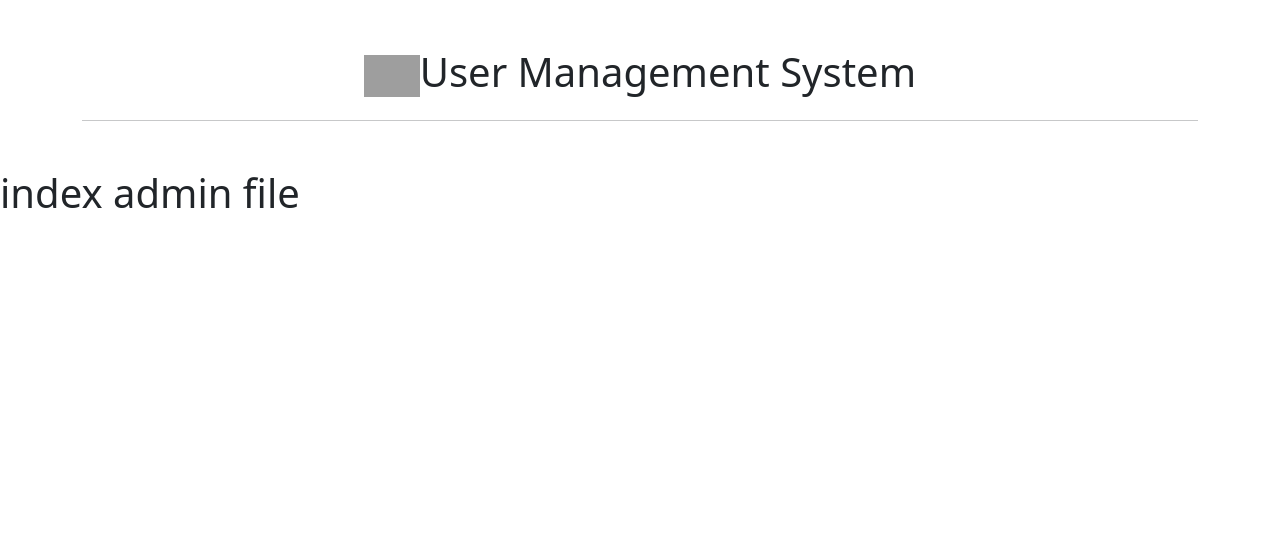
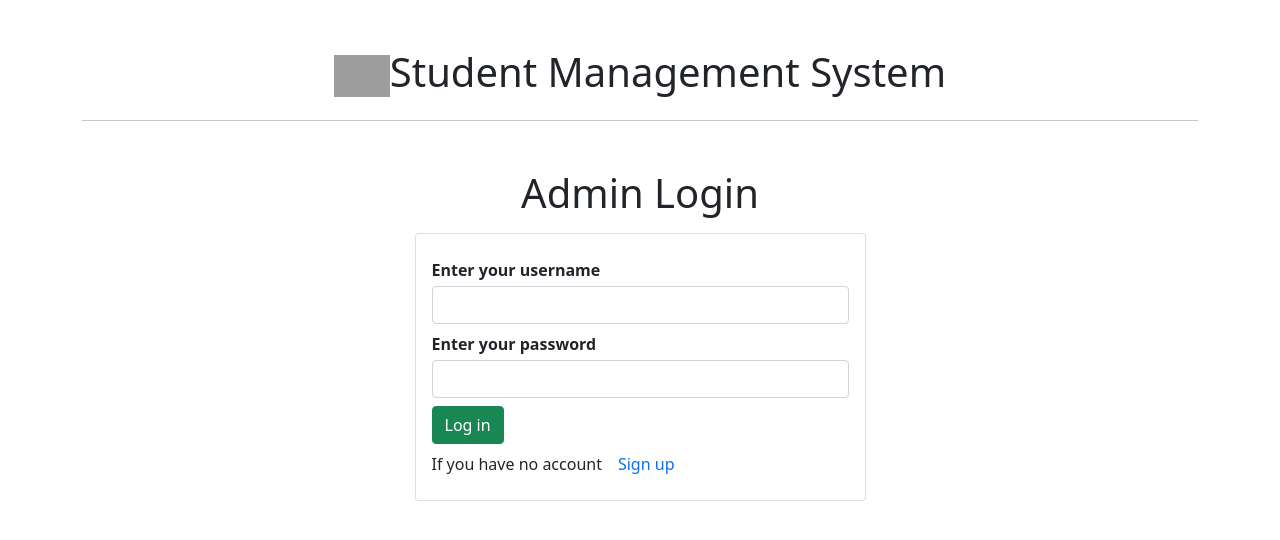
Before and after one commit to hvhuy2004/Flask_Project_CRUD, a Flask app: page /admin/ in a window 1280 px wide. Shown: the top 540 px of the page. Run offline with Flask 3, Linux system fonts and the light colour scheme; grey boxes are pictures that could not be loaded.

Commit message:
admin login logout

```diff
--- a/main.py
+++ b/main.py
@@ -53,10 +53,10 @@ with app.app_context():
 def index():
     return render_template('index.html', title="")
 
-# Admin login
-@app.route('/admin/')
-def adminIndex():
-    return render_template('admin/index.html', title="Admin Login")
+# # Admin login
+# @app.route('/admin/')
+# def adminIndex():
+#     return render_template('admin/index.html', title="Admin Login")
 
 # -------------------user area-------------------
 
@@ -87,38 +87,6 @@ def userIndex():
     return render_template('user/index.html', title="User Login")
 
 
-
-def userIndex():
-    if session.get('user_id'):
-        return redirect('/user/dashboard')
-
-    if request.method == 'POST':
-
-        # get the name of the field
-        email = request.form.get('email')
-        password = request.form.get('password')
-
-        # check user exist in this email or not
-        users = User().query.filter_by(email=email).first()
-        if users and bcrypt.check_password_hash(users.password, password):
-
-            # check the admin approved your account or not
-            is_approve = User.query.filter_by(id=users.id).first()
-            # first return the is_approve:
-            if is_approve.status ==0:
-                flash('Your account is not approved by Admin', 'danger')
-                return redirect('/user/')
-            else:
-                session['user_id'] = users.id
-                session['username'] = users.username
-                flash('Login Successfully', 'success')
-                return redirect('/user/dashboard')
-        else:
-            flash('Invalid Email and Password', 'danger')
-            return redirect('/user/')
-
-    else:
-        return render_template('user/index.html', title="User Login")
 
 # User register
 @app.route('/user/signup', methods=['POST', 'GET'])
@@ -255,8 +223,58 @@ def userUpdateProfile():
 
 # -------------------admin area-------------------
 
+# Admin login
+@app.route('/admin/', methods=['POST', 'GET'])
+def adminIndex():
+    # Nếu người dùng đã đăng nhập và có quyền admin
+    if session.get('user_id') and session.get('role') == 'admin':
+        return redirect('/admin/dashboard')
+
+    if request.method == 'POST':
+        username = request.form.get('username')
+        password = request.form.get('password')
+
+        admin_user = User.query.filter_by(username=username).first()
+        if admin_user and bcrypt.check_password_hash(admin_user.password, password):
+            if admin_user.role != 'admin':
+                flash('Access denied: Admin privileges required.', 'danger')
+                return redirect('/admin/')
+            elif admin_user.status == 0:
+                flash('Your admin account is not approved.', 'danger')
+                return redirect('/admin/')
+            else:
+                session['user_id'] = admin_user.id
+                session['username'] = admin_user.username
+                session['role'] = admin_user.role
+                flash('Admin login successful', 'success')
+                return redirect('/admin/dashboard')
+        else:
+            flash('Invalid Username and Password', 'danger')
+            return redirect('/admin/')
+
+    return render_template('admin/index.html', title="Admin Login")
 
 
+@app.route('/admin/dashboard')
+def adminDashboard():
+    # Kiểm tra xem người dùng có đang đăng nhập và có quyền admin hay không
+    if not session.get('user_id') or session.get('role') != 'admin':
+        return redirect('/admin/')  # Chuyển hướng đến trang đăng nhập admin nếu không đúng
+    users = User.query.all()
+    return render_template('admin/dashboard.html', title="Admin Dashboard", users=users)
+
+# Admin logout
+@app.route('/admin/logout')
+def adminLogout():
+    if not session.get('user_id'):
+        return redirect('/admin/')
+
+    if session.get('user_id'):
+        session['user_id'] = None
+        session['username'] = None
+        session.clear()
+        flash('Logout successfully', 'success')
+        return redirect('/admin/')
 
 
 # Route để xem tất cả tài khoản
@@ -266,9 +284,6 @@ def view_users():
     return render_template('admin/view_users.html', users=users, title="View Users")
 
 
-@app.route('/admin/dashboard')
-def adminDashboard():
-    return render_template('admin/dashboard.html', title="Admin Dashboard")
 
 if __name__ == '__main__':
     app.run(debug=True)
--- a/templates/admin/dashboard.html
+++ b/templates/admin/dashboard.html
@@ -4,6 +4,7 @@
     {% include 'admin/navbar.html' %}
 </div>
 <div class="container">
-    <h1>hello</h1>
+    <h1>Student Management System</h1>
+
 </div>
 {% endblock content %}
--- a/templates/admin/index.html
+++ b/templates/admin/index.html
@@ -1,5 +1,41 @@
-{% extends "admin/layout.html" %}
+{% extends "user/layout.html" %}
 
 {% block content %}
-<h1>index admin file</h1>
+<div class="container">
+    <h1 class="text-center my-3">
+        Admin Login
+    </h1>
+    <div class="row d-flex justify-content-center">
+        <div class="col-xl-5 col-lg-5 col-md-6 col-sm-12">
+            {% with messages = get_flashed_messages(with_categories=true) %}
+            {% if messages %}
+            {% for category, message in messages %}
+            <div class="alert alert-{{category}}">
+                <strong>{{message}}</strong>
+            </div>
+            {% endfor %}
+            {% endif %}
+            {% endwith %}
+            <div class="card">
+                <div class="card-body">
+                    <form action="" method="post">
+
+                        <div class="my-2">
+                            <label for=""><b>Enter your username</b></label>
+                            <input type="text" name="username" id="username" class="form-control my-1">
+                        </div>
+
+                        <div class="my-2">
+                            <label for=""><b>Enter your password</b></label>
+                            <input type="password" name="password" id="password" class="form-control my-1">
+                        </div>
+                        <button class="btn btn-success">Log in</button>
+                        <span class="d-flex align-items-center">If you have no account<a href="/user/signup"
+                                class="text-center nav-link">Sign up</a></span>
+                    </form>
+                </div>
+            </div>
+        </div>
+    </div>
+</div>
 {% endblock content %}
--- a/templates/admin/layout.html
+++ b/templates/admin/layout.html
@@ -6,9 +6,9 @@
     <meta http-equiv="X-UA-Compatible" content="IE=edge">
     <meta name="viewport" content="width=device-width, initial-scale=1">
     {% if title %}
-    <title>{{title}} - User Management System</title>
+    <title>{{title}} - Student Management System</title>
     {% else %}
-    <title>User Management System</title>
+    <title>Student Management System</title>
     {% endif %}
 
     <link href="https://cdn.jsdelivr.net/npm/bootstrap@5.0.2/dist/css/bootstrap.min.css" rel="stylesheet"
@@ -19,7 +19,7 @@
     <div class="container my-5">
         <div class="d-flex justify-content-center align-items-center">
             <img style="width: 5%;" src="https://www.svgrepo.com/show/352630/user-cog.svg" alt="">
-            <h1>User Management System</h1>
+            <h1>Student Management System</h1>
         </div>
         <div class="text-center my-2">
             {% if session.get('user_id') %}
--- a/templates/index.html
+++ b/templates/index.html
@@ -5,7 +5,7 @@
     <meta charset="utf-8">
     <meta http-equiv="X-UA-Compatible" content="IE=edge">
     <meta name="viewport" content="width=device-width, initial-scale=1">
-    <title>User Management System</title>
+    <title>Student Management System</title>
 
     <link href="https://cdn.jsdelivr.net/npm/bootstrap@5.0.2/dist/css/bootstrap.min.css" rel="stylesheet"
         integrity="sha384-EVSTQN3/azprG1Anm3QDgpJLIm9Nao0Yz1ztcQTwFspd3yD65VohhpuuCOmLASjC" crossorigin="anonymous">
--- a/templates/user/layout.html
+++ b/templates/user/layout.html
@@ -6,9 +6,9 @@
     <meta http-equiv="X-UA-Compatible" content="IE=edge">
     <meta name="viewport" content="width=device-width, initial-scale=1">
     {% if title %}
-    <title>{{title}} - User Management System</title>
+    <title>{{title}} - Student Management System</title>
     {% else %}
-    <title>User Management System</title>
+    <title>Student Management System</title>
     {% endif %}
 
     <link href="https://cdn.jsdelivr.net/npm/bootstrap@5.0.2/dist/css/bootstrap.min.css" rel="stylesheet"
@@ -19,7 +19,7 @@
     <div class="container my-5">
         <div class="d-flex justify-content-center align-items-center">
             <img style="width: 5%;" src="https://www.svgrepo.com/show/352630/user-cog.svg" alt="">
-            <h1>User Management System</h1>
+            <h1>Student Management System</h1>
         </div>
         <div class="text-center my-2">
             {% if session.get('user_id') %}
```
Also changed, not shown: 5 other files.
